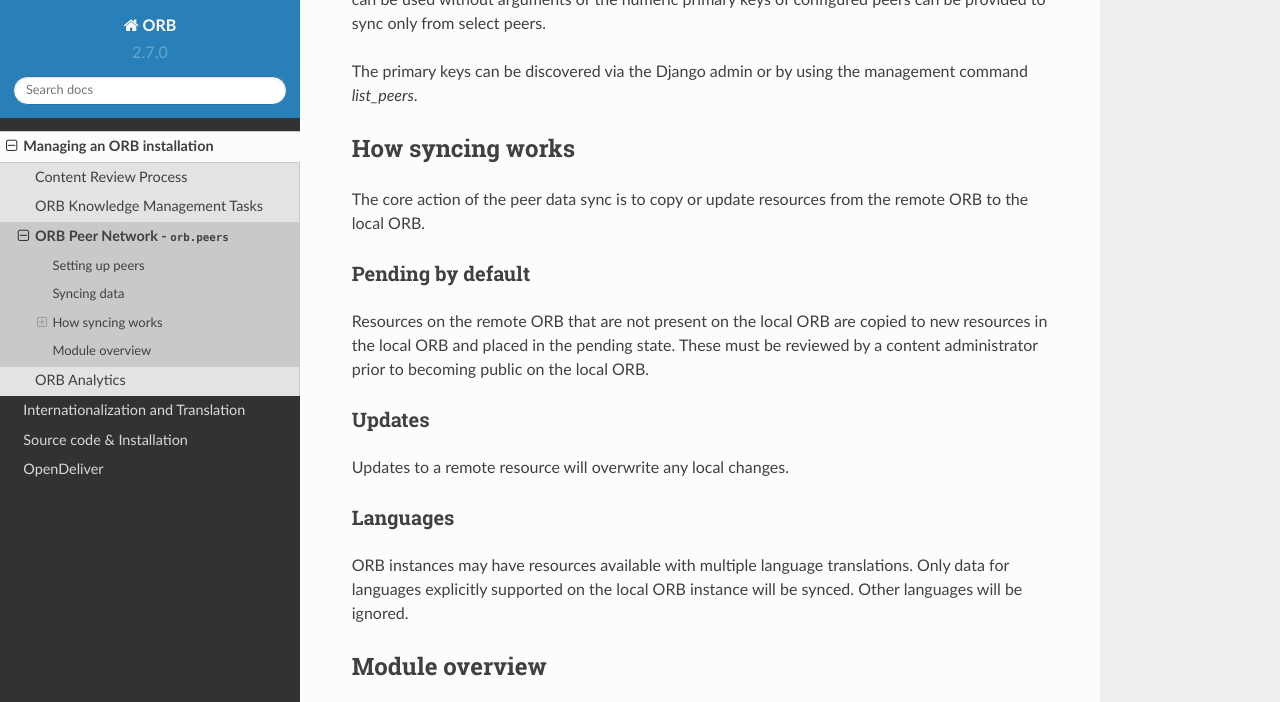
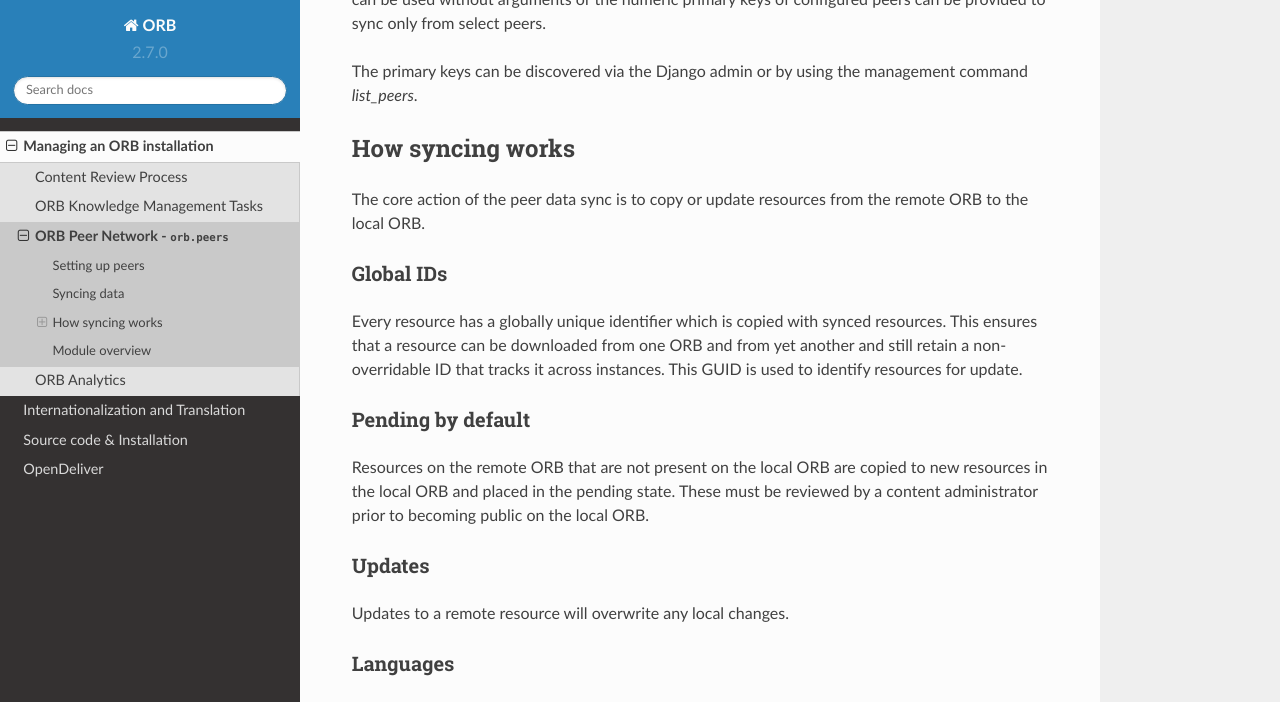
Before and after one commit to mPowering/django-orb, a Sphinx documentation site: the page built from docs/manage/peers.rst, in a window 1280 px wide and 900 px high, scrolled down 793 px, cut to the strip 0-702 px from the top of the window. Built offline with Sphinx 7.4.7 and the Read the Docs theme 2.0.0, drawn with Linux system fonts in a browser that asks for light colours.

Commit message:
Add GUID doc to peers docs

```diff
--- a/docs/manage/peers.rst
+++ b/docs/manage/peers.rst
@@ -44,6 +44,14 @@
 The core action of the peer data sync is to copy or update resources from the remote
 ORB to the local ORB.
 
+Global IDs
+----------
+
+Every resource has a globally unique identifier which is copied with synced resources.
+This ensures that a resource can be downloaded from one ORB and from yet another and
+still retain a non-overridable ID that tracks it across instances. This GUID is used to
+identify resources for update.
+
 Pending by default
 ------------------
 
```
